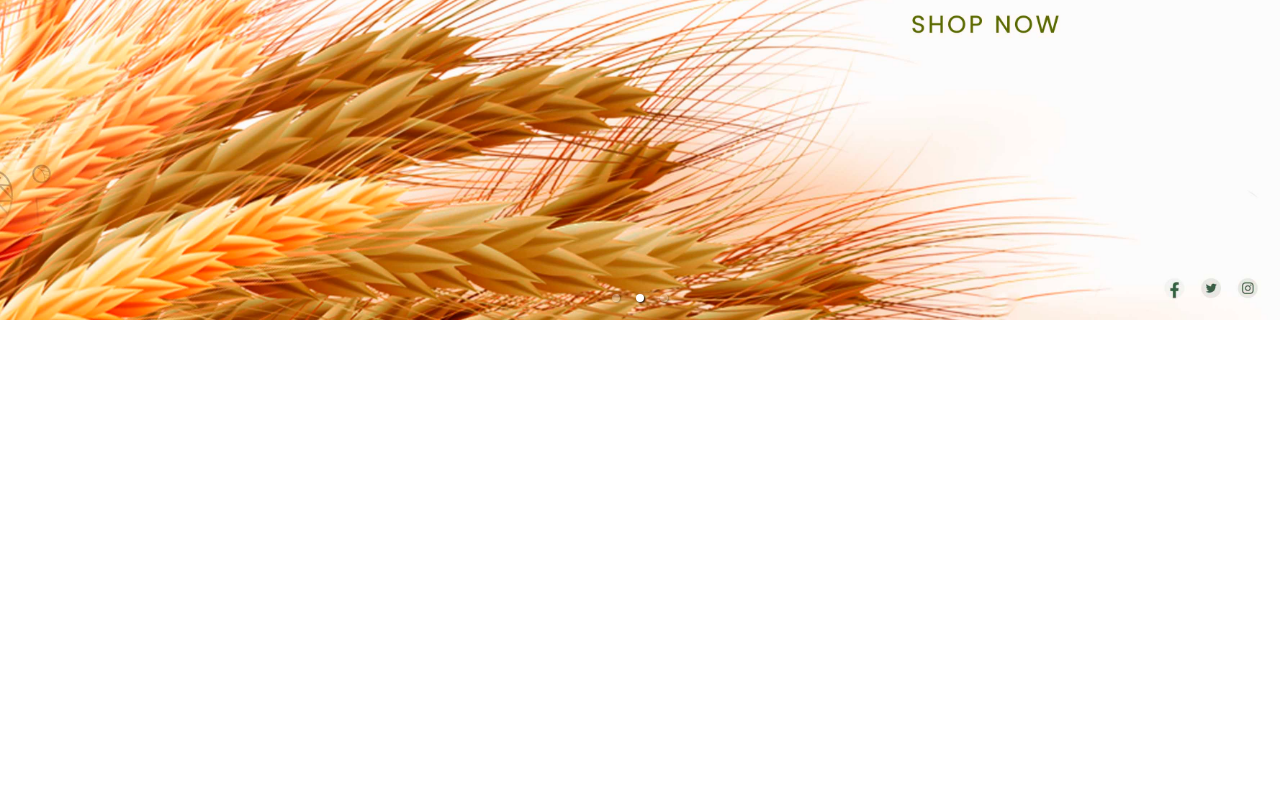
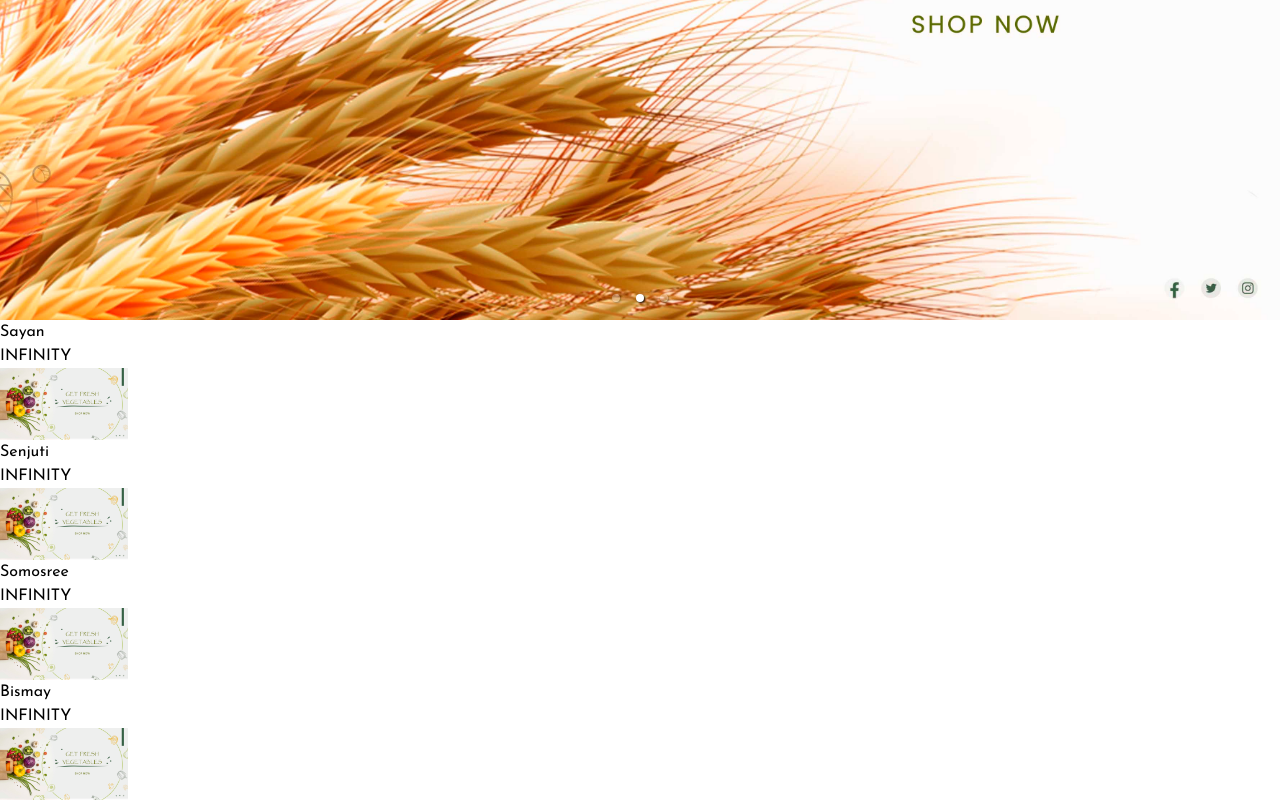
Before and after one commit to senjutimaiti/college-street, a React (Create React App) app: page / in a window 1280 px wide. Shown: the part 496-1296 px from the top of the page. Before the commit the page ends 816 px from the top, so only its background shows below. Built offline with nearby package versions, Linux system fonts and the light colour scheme.

Commit message:
some random sayan commit

```diff
--- a/src/Pages/Home.jsx
+++ b/src/Pages/Home.jsx
@@ -1,12 +1,42 @@
 import React from "react";
 import Navbar from "../components/Navbar";
 import Carousels from "../components/Carousels";
+import ProductLessDetails from "../components/ProductLessDetails";
 
 const Home = () => {
+  const products = [
+    {
+      id: "asdfasdf",
+      name: "Sayan",
+      price: "INFINITY",
+      images: ["", "", ""],
+    },
+    {
+      id: "asdfasdf",
+      name: "Senjuti",
+      price: "INFINITY",
+      images: ["", "", ""],
+    },
+    {
+      id: "asdfasdf",
+      name: "Somosree",
+      price: "INFINITY",
+      images: ["", "", ""],
+    },
+    {
+      id: "asdfasdf",
+      name: "Bismay",
+      price: "INFINITY",
+      images: ["", "", ""],
+    },
+  ];
   return (
     <>
       <Navbar />
       <Carousels />
+      {products.map((e, i) => {
+        return <ProductLessDetails key={i} product={e} />;
+      })}
     </>
   );
 };
--- /dev/null
+++ b/src/components/ProductLessDetails.jsx
@@ -0,0 +1,14 @@
+import React from "react";
+import Image from "../images/ban1.jpg";
+
+export default function ProductLessDetails({ product }) {
+  return (
+    <div className=" w-32">
+      <div className="w-full ">
+        <div>{product.name}</div>
+        <div>{product.price}</div>
+        <img src={Image} alt="my iamge" />
+      </div>
+    </div>
+  );
+}
```
Also changed, not shown: 2 other files (tests, documents, lock files or other folders).
